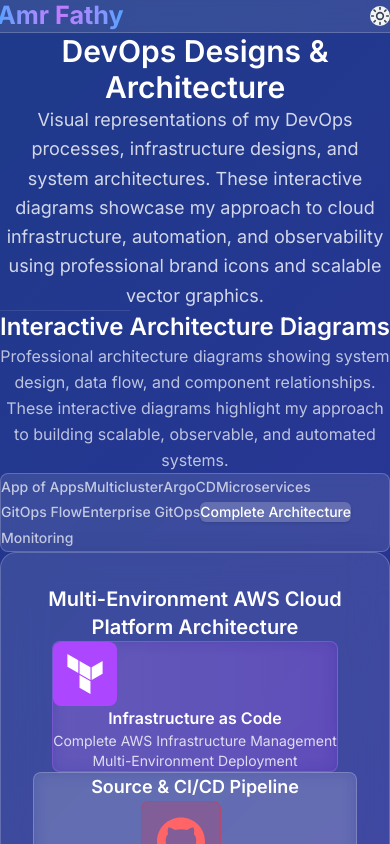
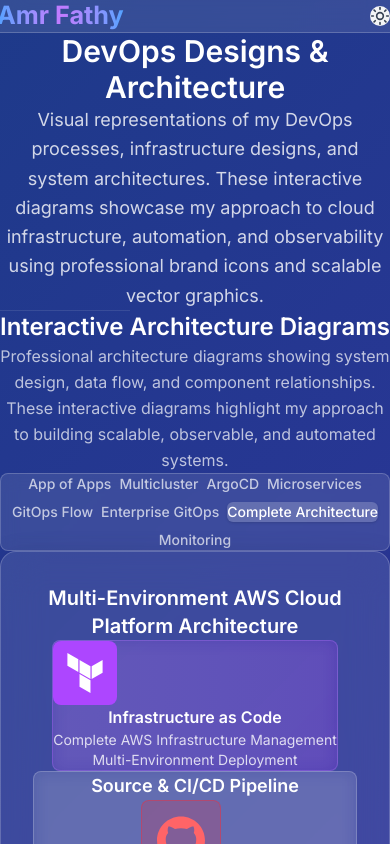
Before and after one commit to amohsenter09-github/devops-portfolio-website, a Next.js app: page /designs in a window 390 px wide. Shown: the top 844 px of the page. Built offline with nearby package versions, Linux system fonts and the light colour scheme.

Commit message:
Refactor layout and styling in Designs and DevOpsDiagrams components
- Adjust header section in Designs page for improved text alignment and spacing.
- Enhance diagram selector in DevOpsDiagrams with additional padding and layout adjustments for better usability.

```diff
--- a/src/app/designs/page.tsx
+++ b/src/app/designs/page.tsx
@@ -16,12 +16,12 @@ export default function Designs() {
       >
         {/* Header Section - Centered */}
         <motion.section
-          className="w-full text-center px-6 py-20 bg-transparent"
+          className="w-full py-20 bg-transparent"
           initial={{ opacity: 0, y: 20 }}
           animate={{ opacity: 1, y: 0 }}
           transition={{ delay: 0.1 }}
         >
-          <div className="max-w-3xl mx-auto space-y-6">
+          <div className="max-w-3xl mx-auto space-y-6 text-center px-4">
             <h1 className="text-3xl font-semibold text-white">
               DevOps Designs & Architecture
             </h1>
--- a/src/components/DevOpsDiagrams.tsx
+++ b/src/components/DevOpsDiagrams.tsx
@@ -1388,13 +1388,13 @@ export default function DevOpsDiagrams() {
   return (
     <div className="w-full">
       {/* Diagram Selector */}
-      <div className="flex justify-center mb-8">
-        <div className="bg-white/10 backdrop-blur-sm border border-white/20 rounded-lg p-1">
+      <div className="flex justify-center mb-8 px-4">
+        <div className="bg-white/10 backdrop-blur-sm border border-white/20 rounded-lg p-1.5 flex flex-wrap gap-2 justify-center w-full md:w-auto">
           {Object.keys(diagrams).map((key) => (
             <button
               key={key}
               onClick={() => setActiveDiagram(key)}
-              className={`px-4 py-2 rounded-md text-sm font-medium transition-colors ${
+              className={`px-4 py-2 rounded-md text-sm font-medium transition-colors whitespace-nowrap ${
                 activeDiagram === key
                   ? 'bg-white/20 text-white shadow-sm'
                   : 'text-white/70 hover:text-white'
```
